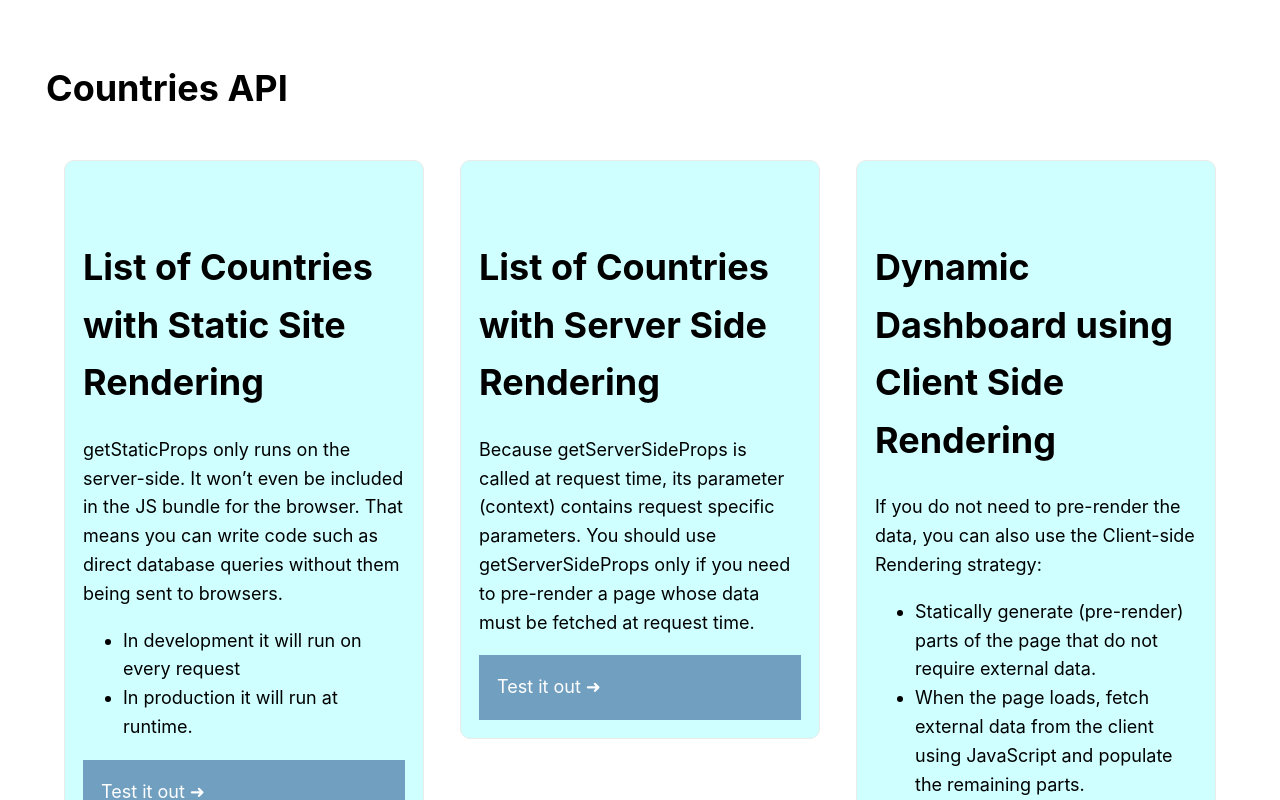
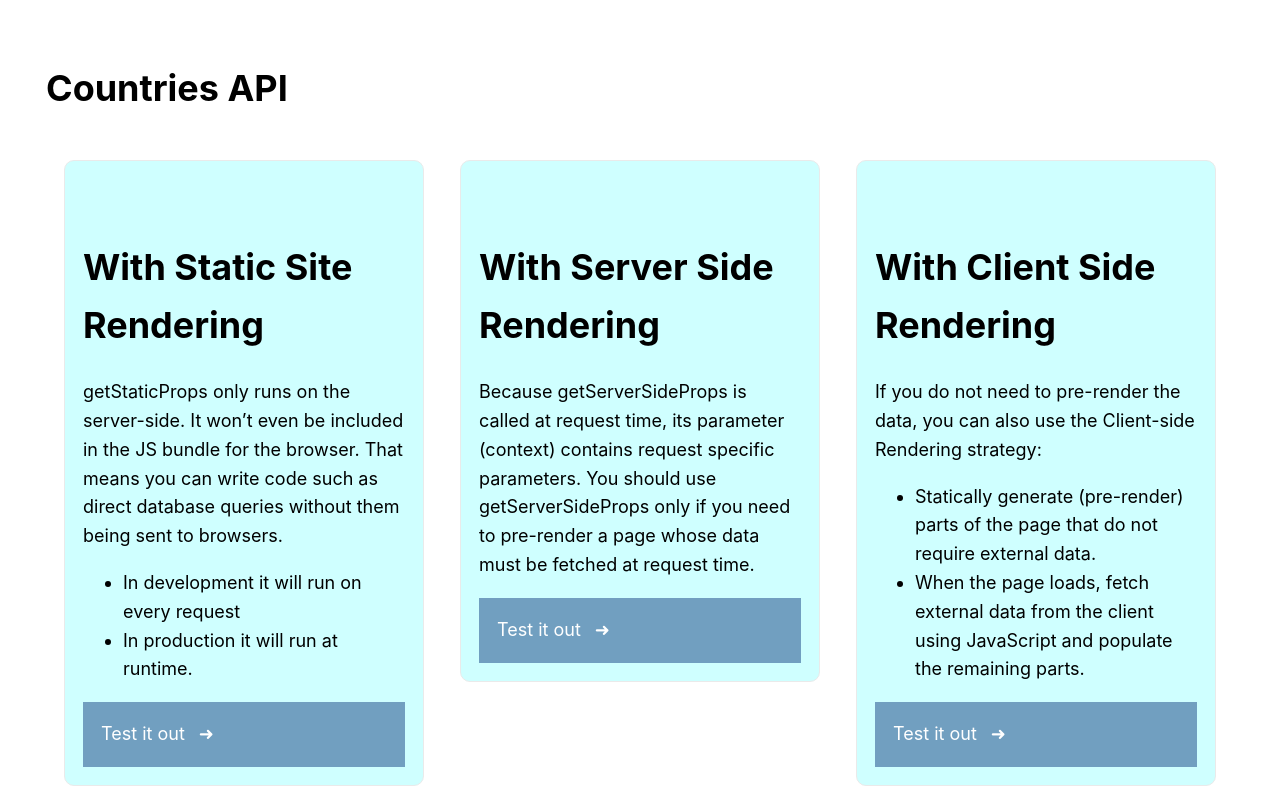
Before and after one commit to rominavarela-practicas/web-frameworks, a Next.js app in the folder nextjs/: page / in a window 1280 px wide. Shown: the top 800 px of the page. Built offline with nearby package versions, Linux system fonts and the light colour scheme.

Commit message:
Add slider animation

```diff
--- a/nextjs/components/card/Card.js
+++ b/nextjs/components/card/Card.js
@@ -8,7 +8,9 @@ export default function Card({ title, href, children }) {
       <div className={styles.card}>
           <h1>{ title }</h1>
           { children }
-          <Link className={styles.card.bottomLink} href={ href }>Test it out ➜ </Link>
+          <Link href={ href }>
+            Test it out <span className={styles.slide}> ➜ </span>
+          </Link>
       </div>
     </div>
   )
--- a/nextjs/components/card/Card.module.scss
+++ b/nextjs/components/card/Card.module.scss
@@ -19,10 +19,18 @@
         display: block;
         padding: 1em;
         color: white;
+        .slide {
+            margin-left: 0.5em;
+        }
     }
 
     a:hover {
         text-decoration: none;
         background: #3596dc;
+        .slide {
+            transform: translateX(10em);
+            position: absolute;
+            transition: all 1s;
+        }
     }
 }
--- a/nextjs/pages/index.js
+++ b/nextjs/pages/index.js
@@ -17,7 +17,7 @@ export default function Home() {
       <h1>Countries API</h1>
 
         <div className={styles.grid}>
-          <Card title="List of Countries with Static Site Rendering" href="/static/countries">
+          <Card title="With Static Site Rendering" href="/static/countries">
             <p>
               getStaticProps only runs on the server-side. It won’t even be included in
               the JS bundle for the browser. That means you can write code such as direct
@@ -33,7 +33,7 @@ export default function Home() {
             </ul>
           </Card>
 
-          <Card title="List of Countries with Server Side Rendering" href="/ssr/countries">
+          <Card title="With Server Side Rendering" href="/ssr/countries">
             <p>
               Because getServerSideProps is called at request time, its parameter (context) contains
               request specific parameters. You should use getServerSideProps only if you need to pre-render
@@ -41,7 +41,7 @@ export default function Home() {
             </p>
           </Card>
 
-          <Card title="Dynamic Dashboard using Client Side Rendering" href="/swr/countries">
+          <Card title="With Client Side Rendering" href="/swr/countries">
             <p>
               If you do not need to pre-render the data, you can also use the Client-side Rendering strategy:
             </p>
```
